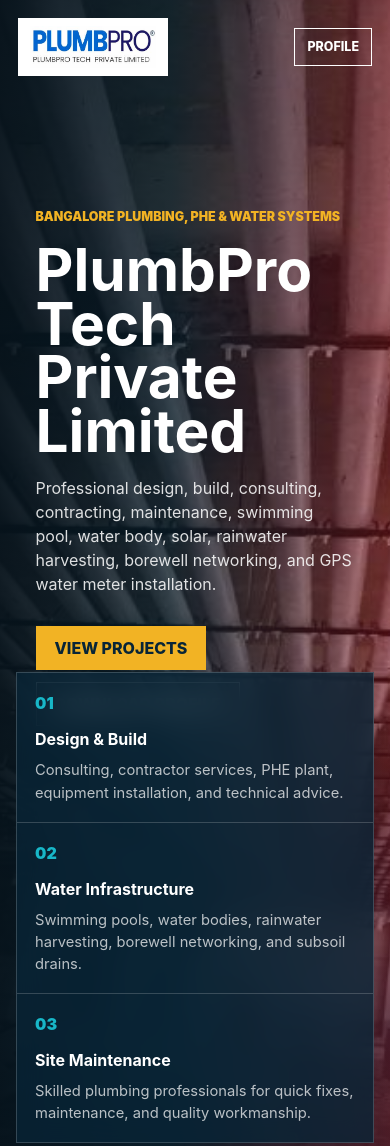
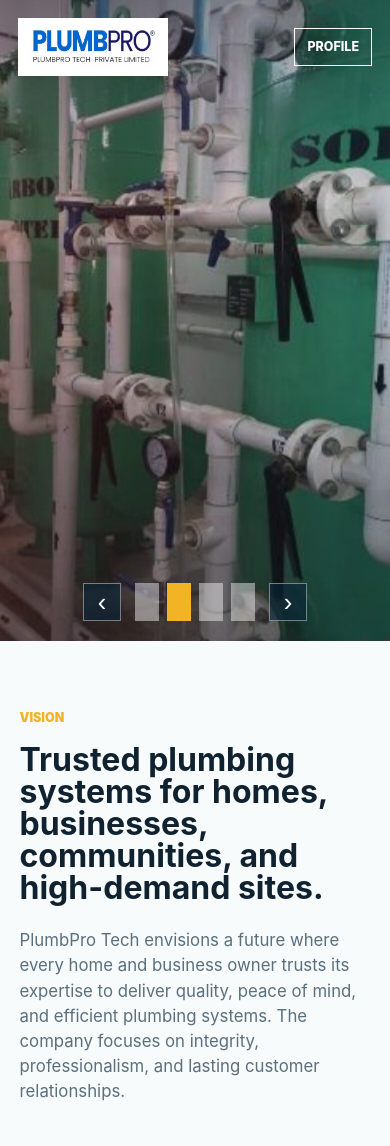
Before and after one commit to tambalasuresh/plumPro, a plain HTML site: page index.html in a window 390 px wide. Shown: the top 1146 px of the page. Drawn offline with Linux system fonts and the light colour scheme.

Commit message:
UI changes

```diff
--- a/index.html
+++ b/index.html
@@ -26,40 +26,42 @@
 
     <main id="top">
       <section class="hero" aria-labelledby="hero-title">
-        <div class="hero-bg" role="img" aria-label="Commercial plumbing and PHE installation project"></div>
+        <div class="hero-slider" data-hero-slider aria-label="Project image slider">
+          <div
+            class="hero-slide active"
+            style="background-image: url('assets/image-32-899x691.jpg')"
+            role="img"
+            aria-label="Commercial plumbing and PHE installation project"
+          ></div>
+          <div
+            class="hero-slide"
+            style="background-image: url('assets/image-79-693x440.jpg')"
+            role="img"
+            aria-label="Water treatment plant and piping installation"
+          ></div>
+          <div
+            class="hero-slide"
+            style="background-image: url('assets/image-51-747x418.jpg')"
+            role="img"
+            aria-label="Finished swimming pool outcome"
+          ></div>
+          <div
+            class="hero-slide"
+            style="background-image: url('assets/image-62-899x690.jpg')"
+            role="img"
+            aria-label="Organized plumbing network installation"
+          ></div>
+        </div>
         <div class="hero-overlay"></div>
-        <div class="hero-content">
-          <p class="eyebrow">Bangalore Plumbing, PHE & Water Systems</p>
-          <h1 id="hero-title">PlumbPro Tech Private Limited</h1>
-          <p class="hero-copy">
-            Professional design, build, consulting, contracting, maintenance, swimming pool, water body,
-            solar, rainwater harvesting, borewell networking, and GPS water meter installation.
-          </p>
-          <div class="hero-actions">
-            <a class="primary-btn" href="#projects">View Projects</a>
-            <a class="secondary-btn" href="assets/plumbpro-tech-profile-2026.pdf" download>Download Profile</a>
-          </div>
-        </div>
-        <div class="hero-panel" aria-label="Service highlights">
-          <div>
-            <span>01</span>
-            <strong>Design & Build</strong>
-            <p>Consulting, contractor services, PHE plant, equipment installation, and technical advice.</p>
-          </div>
-          <div>
-            <span>02</span>
-            <strong>Water Infrastructure</strong>
-            <p>Swimming pools, water bodies, rainwater harvesting, borewell networking, and subsoil drains.</p>
-          </div>
-          <div>
-            <span>03</span>
-            <strong>Site Maintenance</strong>
-            <p>Skilled plumbing professionals for quick fixes, maintenance, and quality workmanship.</p>
-          </div>
+        <h1 id="hero-title" class="sr-only">PlumbPro Tech Private Limited</h1>
+        <div class="slider-controls" aria-label="Slider controls">
+          <button type="button" data-slide-prev aria-label="Previous slide">&lsaquo;</button>
+          <div class="slider-dots" data-slider-dots aria-label="Slide indicators"></div>
+          <button type="button" data-slide-next aria-label="Next slide">&rsaquo;</button>
         </div>
       </section>
 
-      <section class="intro band">
+      <section class="intro band reveal">
         <div class="section-kicker">Vision</div>
         <div class="intro-grid">
           <h2>Trusted plumbing systems for homes, businesses, communities, and high-demand sites.</h2>
@@ -71,7 +73,7 @@
         </div>
       </section>
 
-      <section class="services" id="services" aria-labelledby="services-title">
+      <section class="services reveal" id="services" aria-labelledby="services-title">
         <div class="section-heading">
           <p class="section-kicker">Services</p>
           <h2 id="services-title">Built for the whole water path</h2>
@@ -81,7 +83,7 @@
             <img src="assets/image-32-899x691.jpg" alt="Overhead commercial plumbing pipe installation" />
             <div>
               <h3>Plumbing & PHE Works</h3>
-              <p>Residential, commercial, IT building, fit-out, hotel, mall, PHE plant, and equipment works.</p>
+              <p>Residential, commercial, IT building, fit-out, hotel, mall, PHE plant, and contractor works.</p>
             </div>
           </article>
           <article>
@@ -101,14 +103,14 @@
           <article>
             <img src="assets/image-57-625x910.jpg" alt="Pressure gauge and vertical pipe installation" />
             <div>
-              <h3>Consulting & Maintenance</h3>
-              <p>Technical advice, PHE consultancy, maintenance teams, quick fixes, and GPS water meter installs.</p>
+              <h3>Basement & Podium Drain Works</h3>
+              <p>Sub soil drain works for basement, podium, and high-demand building infrastructure.</p>
             </div>
           </article>
         </div>
       </section>
 
-      <section class="proof band">
+      <section class="proof band reveal">
         <div class="proof-copy">
           <p class="section-kicker">Workmanship</p>
           <h2>From initial contact through final installation.</h2>
@@ -123,7 +125,7 @@
         </div>
       </section>
 
-      <section class="projects" id="projects" aria-labelledby="projects-title">
+      <section class="projects reveal" id="projects" aria-labelledby="projects-title">
         <div class="section-heading compact">
           <p class="section-kicker">Portfolio</p>
           <h2 id="projects-title">Projects wrapped up and running</h2>
@@ -179,7 +181,7 @@
         </div>
       </section>
 
-      <section class="outcomes" id="outcomes" aria-labelledby="outcomes-title">
+      <section class="outcomes reveal" id="outcomes" aria-labelledby="outcomes-title">
         <div class="section-heading">
           <p class="section-kicker">Outcomes</p>
           <h2 id="outcomes-title">Material storage to astonishing outcomes</h2>
@@ -208,7 +210,7 @@
         </div>
       </section>
 
-      <section class="contact band" id="contact" aria-labelledby="contact-title">
+      <section class="contact band reveal" id="contact" aria-labelledby="contact-title">
         <div>
           <p class="section-kicker">Bangalore</p>
           <h2 id="contact-title">Clean water flow, stronger systems, and cleaner handovers.</h2>
@@ -243,12 +245,11 @@
               <span>Service</span>
               <select name="service" required>
                 <option value="">Select service</option>
-                <option>Plumbing & PHE Works</option>
-                <option>Swimming Pool / Water Body</option>
-                <option>Rainwater Harvesting</option>
-                <option>Borewell Networking</option>
-                <option>Maintenance / Quick Fix</option>
-                <option>Consulting / Design & Build</option>
+                <option>Plumbing & PHE contractor</option>
+                <option>Swimming pools</option>
+                <option>Water body</option>
+                <option>Rain water harvesting work</option>
+                <option>Basement and Podium Sub soil Drain work</option>
               </select>
             </label>
             <label>
--- a/script.js
+++ b/script.js
@@ -4,7 +4,14 @@
 const projects = document.querySelectorAll("[data-project-grid] article");
 const contactForm = document.querySelector("[data-contact-form]");
 const formStatus = document.querySelector("[data-form-status]");
+const slides = document.querySelectorAll(".hero-slide");
+const dotsContainer = document.querySelector("[data-slider-dots]");
+const prevSlideButton = document.querySelector("[data-slide-prev]");
+const nextSlideButton = document.querySelector("[data-slide-next]");
+const revealItems = document.querySelectorAll(".reveal");
 const whatsAppNumber = "919840038641";
+let currentSlide = 0;
+let slideTimer;
 
 const updateChrome = () => {
   const scrolled = window.scrollY > 40;
@@ -21,6 +28,42 @@
       project.classList.toggle("is-hidden", filter !== "all" && !tags.includes(filter));
     });
   });
+});
+
+const showSlide = (index) => {
+  currentSlide = (index + slides.length) % slides.length;
+  slides.forEach((slide, slideIndex) => {
+    slide.classList.toggle("active", slideIndex === currentSlide);
+  });
+  dotsContainer.querySelectorAll("button").forEach((dot, dotIndex) => {
+    dot.classList.toggle("active", dotIndex === currentSlide);
+  });
+};
+
+const startSlider = () => {
+  window.clearInterval(slideTimer);
+  slideTimer = window.setInterval(() => showSlide(currentSlide + 1), 5000);
+};
+
+slides.forEach((_, index) => {
+  const dot = document.createElement("button");
+  dot.type = "button";
+  dot.setAttribute("aria-label", `Go to slide ${index + 1}`);
+  dot.addEventListener("click", () => {
+    showSlide(index);
+    startSlider();
+  });
+  dotsContainer.appendChild(dot);
+});
+
+prevSlideButton.addEventListener("click", () => {
+  showSlide(currentSlide - 1);
+  startSlider();
+});
+
+nextSlideButton.addEventListener("click", () => {
+  showSlide(currentSlide + 1);
+  startSlider();
 });
 
 topButton.addEventListener("click", () => {
@@ -63,4 +106,20 @@
 });
 
 window.addEventListener("scroll", updateChrome, { passive: true });
+const revealObserver = new IntersectionObserver(
+  (entries) => {
+    entries.forEach((entry) => {
+      if (entry.isIntersecting) {
+        entry.target.classList.add("is-visible");
+        revealObserver.unobserve(entry.target);
+      }
+    });
+  },
+  { threshold: 0.16 }
+);
+
+revealItems.forEach((item) => revealObserver.observe(item));
+
 updateChrome();
+showSlide(0);
+startSlider();
--- a/styles.css
+++ b/styles.css
@@ -120,7 +120,7 @@
 
 .hero {
   position: relative;
-  min-height: 96vh;
+  min-height: 97vh;
   display: grid;
   align-items: end;
   overflow: hidden;
@@ -128,14 +128,29 @@
   isolation: isolate;
 }
 
-.hero-bg {
+.hero-slider,
+.hero-slide {
   position: absolute;
   inset: 0;
+}
+
+.hero-slider {
   z-index: -3;
+  background: var(--ink);
+}
+
+.hero-slide {
+  opacity: 0;
   background-image: url("assets/image-32-899x691.jpg");
   background-size: cover;
   background-position: center;
-  transform: scale(1.04);
+  transform: scale(1.06);
+  transition: opacity 900ms ease, transform 6000ms ease;
+}
+
+.hero-slide.active {
+  opacity: 1;
+  transform: scale(1.12);
 }
 
 .hero-overlay {
@@ -143,14 +158,26 @@
   inset: 0;
   z-index: -2;
   background:
-    linear-gradient(90deg, rgba(6, 19, 28, 0.94) 0%, rgba(7, 31, 45, 0.72) 44%, rgba(183, 31, 45, 0.35) 100%),
-    linear-gradient(0deg, rgba(6, 19, 28, 0.92) 0%, rgba(6, 19, 28, 0) 42%);
+    linear-gradient(180deg, rgba(6, 19, 28, 0.42) 0%, rgba(6, 19, 28, 0.04) 34%, rgba(6, 19, 28, 0.34) 100%),
+    linear-gradient(90deg, rgba(183, 31, 45, 0.22) 0%, rgba(0, 110, 200, 0.06) 100%);
+}
+
+.sr-only {
+  position: absolute;
+  width: 1px;
+  height: 1px;
+  padding: 0;
+  overflow: hidden;
+  clip: rect(0, 0, 0, 0);
+  white-space: nowrap;
+  border: 0;
 }
 
 .hero-content {
   width: min(900px, calc(100% - 40px));
   margin: 0 auto 220px;
   padding-top: 140px;
+  animation: heroTextIn 900ms ease both;
 }
 
 .eyebrow,
@@ -203,6 +230,51 @@
   margin-top: 30px;
 }
 
+.slider-controls {
+  position: absolute;
+  left: 50%;
+  bottom: 32px;
+  z-index: 3;
+  display: flex;
+  align-items: center;
+  gap: 14px;
+  transform: translateX(-50%);
+}
+
+.slider-controls button {
+  width: 44px;
+  height: 44px;
+  border: 1px solid rgba(255, 255, 255, 0.42);
+  color: #fff;
+  background: rgba(8, 37, 55, 0.62);
+  font-size: 2rem;
+  line-height: 1;
+  cursor: pointer;
+  transition: background 180ms ease, transform 180ms ease;
+}
+
+.slider-controls button:hover {
+  background: var(--blue);
+  transform: translateY(-2px);
+}
+
+.slider-dots {
+  display: flex;
+  gap: 8px;
+}
+
+.slider-dots button {
+  width: 34px;
+  height: 4px;
+  padding: 0;
+  border: 0;
+  background: rgba(255, 255, 255, 0.44);
+}
+
+.slider-dots button.active {
+  background: var(--amber);
+}
+
 .hero-panel {
   position: absolute;
   left: clamp(18px, 4vw, 56px);
@@ -213,6 +285,7 @@
   border: 1px solid rgba(255, 255, 255, 0.18);
   background: rgba(8, 37, 55, 0.78);
   backdrop-filter: blur(14px);
+  animation: panelIn 900ms 180ms ease both;
 }
 
 .hero-panel div {
@@ -246,6 +319,17 @@
 
 section {
   padding: clamp(68px, 10vw, 130px) clamp(18px, 5vw, 70px);
+}
+
+.reveal {
+  opacity: 0;
+  transform: translateY(34px);
+  transition: opacity 700ms ease, transform 700ms ease;
+}
+
+.reveal.is-visible {
+  opacity: 1;
+  transform: translateY(0);
 }
 
 .band {
@@ -303,6 +387,13 @@
   border-right: 1px solid var(--line);
   border-bottom: 1px solid var(--line);
   background: #fff;
+  transition: transform 220ms ease, box-shadow 220ms ease;
+}
+
+.service-grid article:hover,
+.project-grid article:hover {
+  transform: translateY(-6px);
+  box-shadow: 0 18px 50px rgba(16, 34, 47, 0.12);
 }
 
 .service-grid img {
@@ -393,6 +484,7 @@
   background:
     linear-gradient(135deg, rgba(24, 183, 200, 0.08), rgba(242, 179, 36, 0.1)),
     #fff;
+  transition: transform 220ms ease, box-shadow 220ms ease;
 }
 
 .project-grid article.is-hidden {
@@ -565,14 +657,36 @@
   pointer-events: auto;
 }
 
+@keyframes heroTextIn {
+  from {
+    opacity: 0;
+    transform: translateY(28px);
+  }
+  to {
+    opacity: 1;
+    transform: translateY(0);
+  }
+}
+
+@keyframes panelIn {
+  from {
+    opacity: 0;
+    transform: translateY(22px);
+  }
+  to {
+    opacity: 1;
+    transform: translateY(0);
+  }
+}
+
 @media (max-width: 1100px) {
   .service-grid,
   .project-grid {
     grid-template-columns: repeat(2, minmax(0, 1fr));
   }
 
-  .hero-content {
-    margin-bottom: 260px;
+  .slider-controls {
+    bottom: 28px;
   }
 }
 
@@ -597,12 +711,21 @@
   }
 
   .hero {
-    min-height: 100vh;
+    min-height: 76vh;
   }
 
-  .hero-content {
-    width: calc(100% - 32px);
-    margin-bottom: 365px;
+  .slider-controls {
+    bottom: 20px;
+  }
+
+  .slider-controls button {
+    width: 38px;
+    height: 38px;
+    font-size: 1.6rem;
+  }
+
+  .slider-dots button {
+    width: 24px;
   }
 
   h1 {
```
